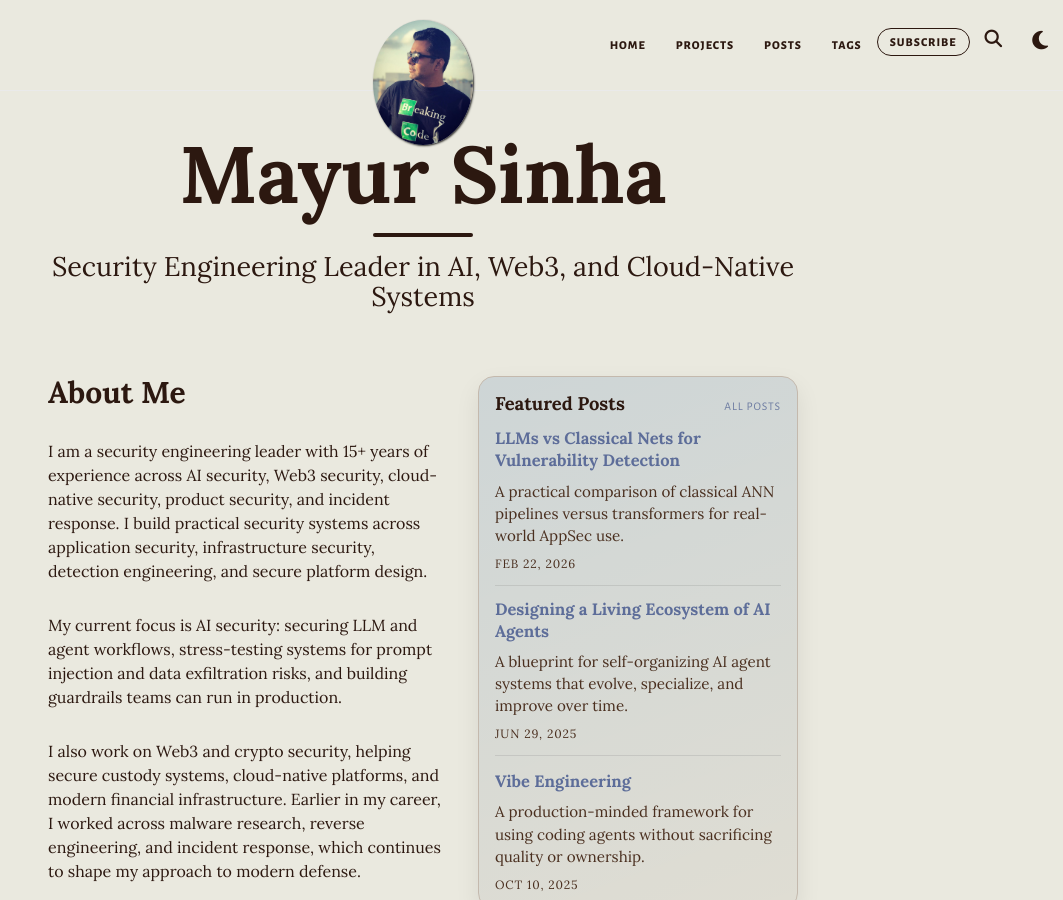
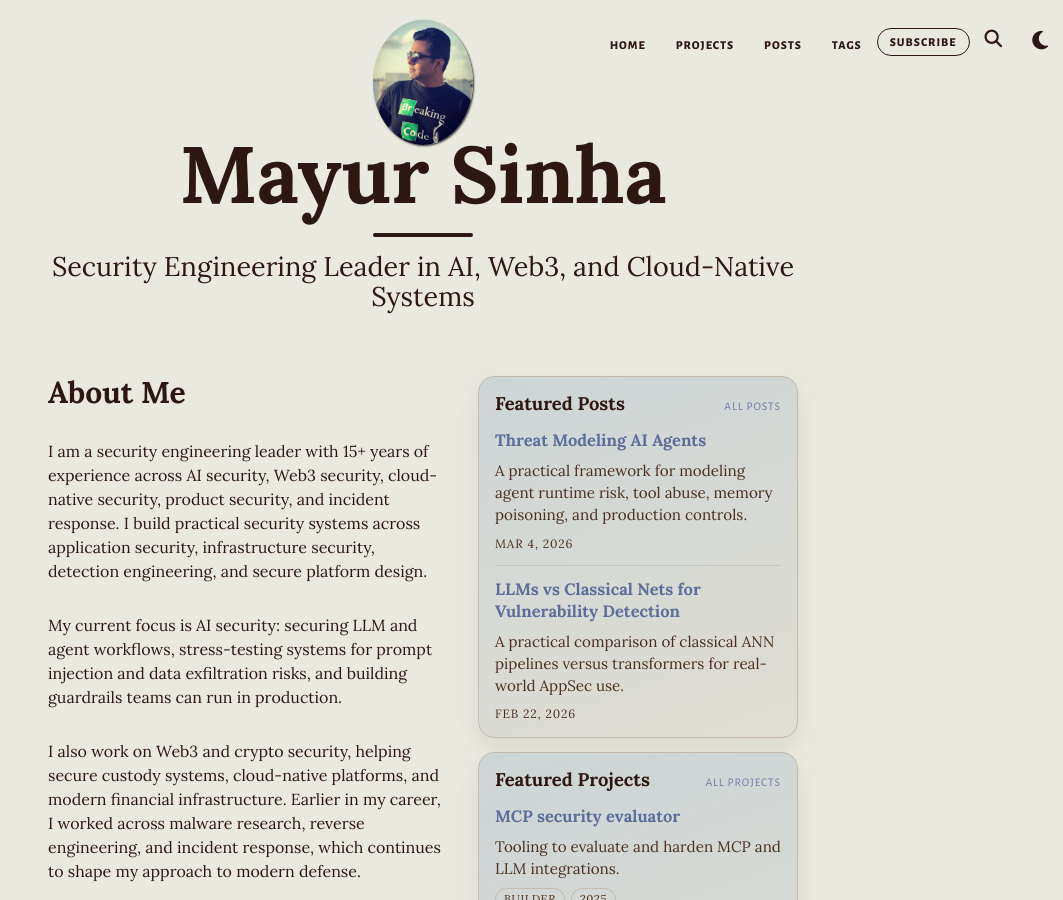
Before and after one commit to themayursinha/blog, a Jekyll site: the page built from index.md, in a window 1280 px wide and 900 px high. Shown: the whole window, without its empty margins (217-1280 px from the left). Built offline with Jekyll 4.4.1, drawn with Linux system fonts in a browser that asks for light colours.

```diff
--- a/index.md
+++ b/index.md
@@ -6,15 +6,15 @@ description: Security engineering leader with 15+ years of experience across AI
 meta-title: Mayur Sinha | Security Engineering Leader
 use-site-title: false
 featured_posts:
+  - title: "Epistemic Security: The Missing Control Plane for AI Agents"
+    card_title: Epistemic Security for AI Agents
+    summary: Why agentic systems need controls for provenance, uncertainty, memory, evidence, and human verification.
+  - title: Threat Modeling Autonomous AI Agents in Production
+    card_title: Threat Modeling AI Agents
+    summary: A practical framework for modeling agent runtime risk, tool abuse, memory poisoning, and production controls.
   - title: Why Transformer LLMs are better at finding code vulnerabilities than classical neural networks
     card_title: LLMs vs Classical Nets for Vulnerability Detection
     summary: A practical comparison of classical ANN pipelines versus transformers for real-world AppSec use.
-  - title: Designing a living ecosystem of AI agents
-    card_title: Designing a Living Ecosystem of AI Agents
-    summary: A blueprint for self-organizing AI agent systems that evolve, specialize, and improve over time.
-  - title: Vibe Engineering
-    card_title: Vibe Engineering
-    summary: A production-minded framework for using coding agents without sacrificing quality or ownership.
 featured_projects:
   - id: mcp-security-evaluator
   - id: adversarial-ml-security-lab
```
Also changed, not shown: _posts/2026-05-04-epistemic-security-the-missing-control-plane-for-ai-agents.md (+1 -1 lines).
